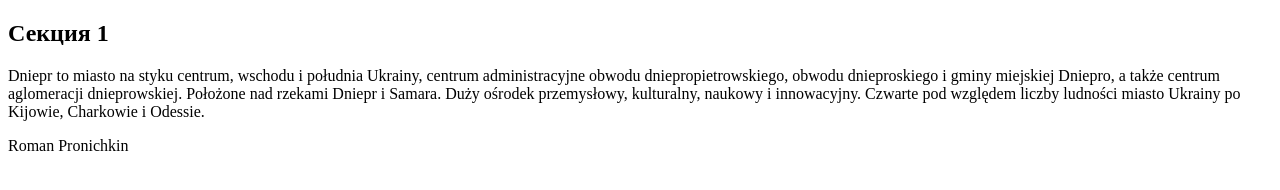
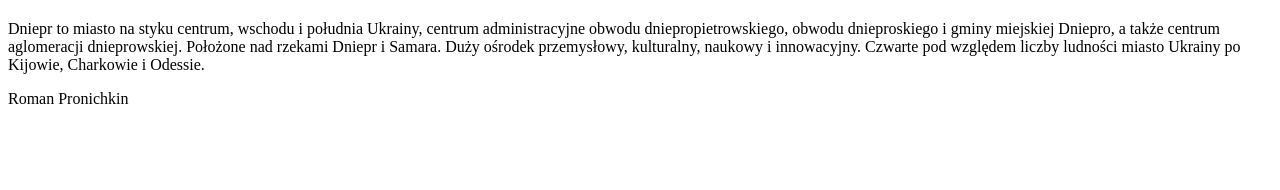
Before and after one commit to RomanPronichkin/moja-strona, a plain HTML site: page index.html in a window 1280 px wide. Drawn offline with Linux system fonts and the light colour scheme.

Commit message:
index.html

```diff
--- a/index.html
+++ b/index.html
@@ -7,7 +7,7 @@
 <body>
     <main>
         <section>
-            <h2>Секция 1</h2>
+            <h2></h2>
             <p>Dniepr to miasto na styku centrum, wschodu i południa Ukrainy, centrum administracyjne obwodu dniepropietrowskiego, obwodu dnieproskiego i gminy miejskiej Dniepro, a także centrum aglomeracji dnieprowskiej. Położone nad rzekami Dniepr i Samara. Duży ośrodek przemysłowy, kulturalny, naukowy i innowacyjny. Czwarte pod względem liczby ludności miasto Ukrainy po Kijowie, Charkowie i Odessie.</p>
         </section>
     </main>
```
